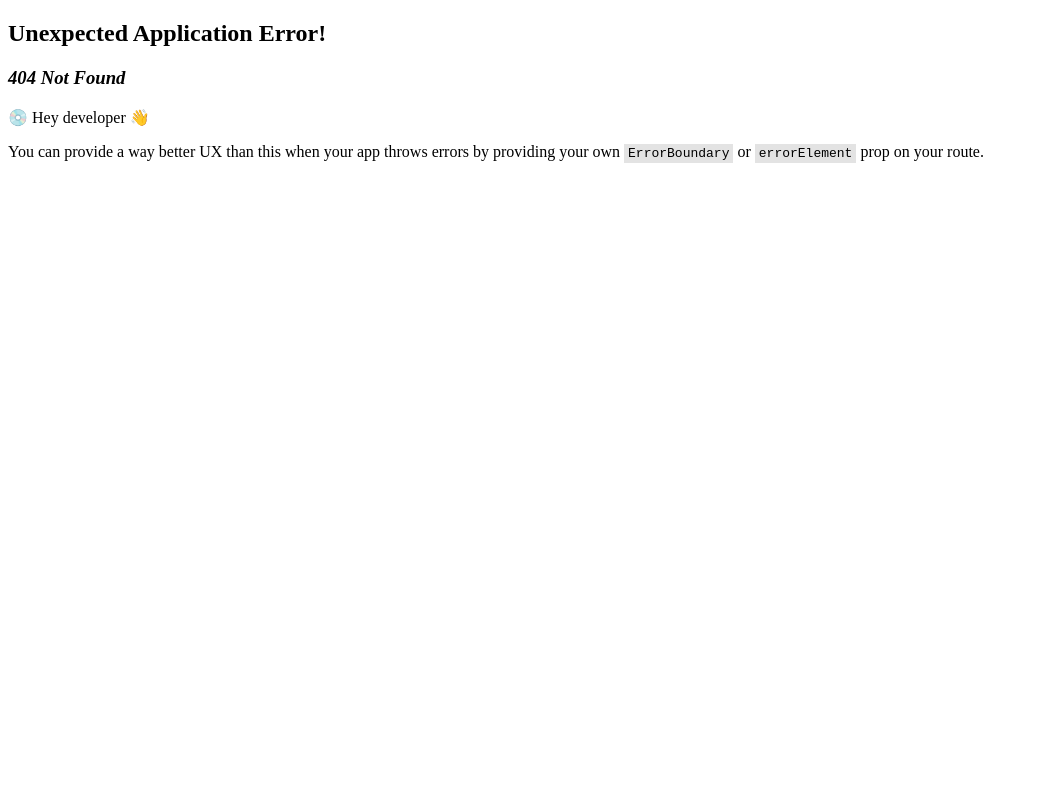
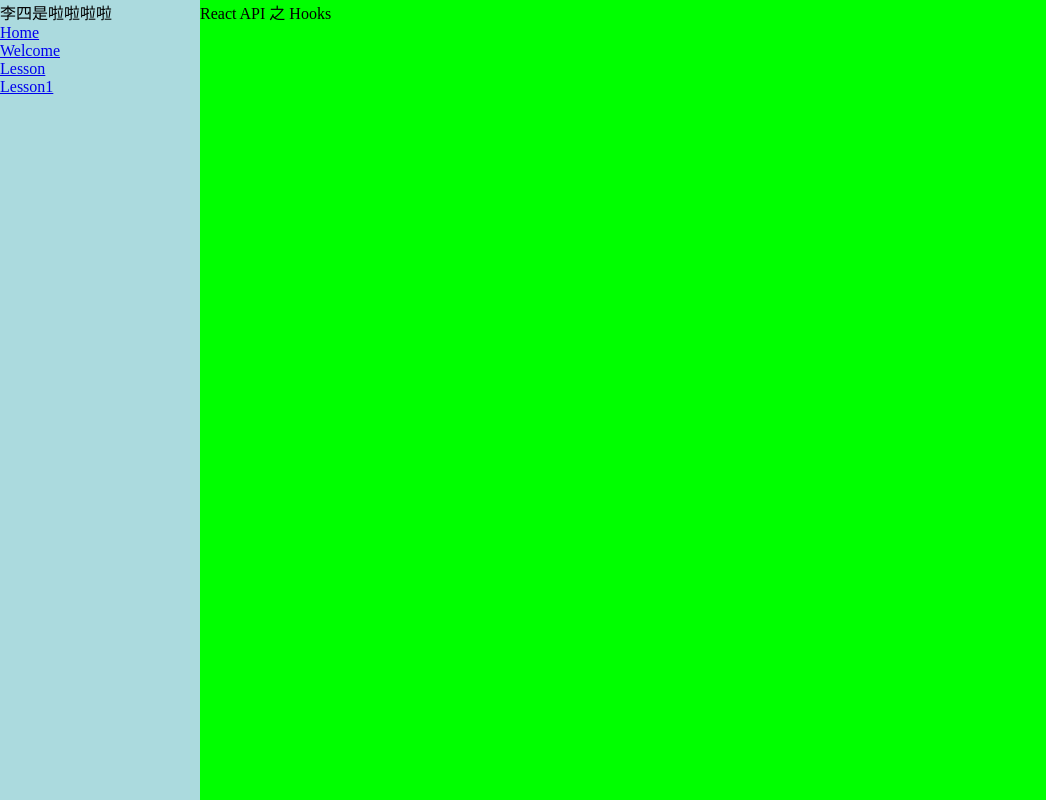
Before and after one commit to xiaofan10/react-cli, a React app: page /lesson1 in a window 1280 px wide. Before the commit this address had no page. Shown: the whole page, without its empty margins (0-1046 px from the left). Built offline with nearby package versions, Linux system fonts and the light colour scheme; the HTML template or start-up script is replaced by a standard one.

Commit message:
fix: init

```diff
--- a/src/App.jsx
+++ b/src/App.jsx
@@ -6,19 +6,28 @@ class App extends Component {
   constructor(props) {
     super(props);
     this.state = {
-      name: '李四是啦啦啦啦'
-    }
+      name: "李四是啦啦啦啦",
+    };
   }
 
   render() {
-    const {name} = this.state;
+    const { name } = this.state;
     return (
       <div className={styles.wrap}>
         <div className={styles.aside}>
           {name}
-          <Link to="/">Home</Link>
-          <Link to="/welcome">About</Link>
-          <Link to="/welcome/lesson">Lesson</Link>
+          <div>
+            <Link to="/">Home</Link>
+          </div>
+          <div>
+            <Link to="/welcome">Welcome</Link>
+          </div>
+          <div>
+            <Link to="/welcome/lesson">Lesson</Link>
+          </div>
+          <div>
+            <Link to="/lesson1">Lesson1</Link>
+          </div>
         </div>
         <div className={styles.main}>
           <Outlet />
--- /dev/null
+++ b/src/page/lesson-1/index.jsx
@@ -0,0 +1,10 @@
+// react 相关教程
+function Lesson1() {
+  return (
+    <div>
+      <div>React API 之 Hooks</div>
+    </div>
+  )
+}
+
+export default Lesson1;
--- a/src/router/index.js
+++ b/src/router/index.js
@@ -1,6 +1,7 @@
 import App from "../App"
 import Welcome from "../page/welcome"
 import Lesson from "../page/lesson"
+import Lesson1 from "../page/lesson-1"
 
 const router = [
   {
@@ -16,6 +17,10 @@ const router = [
             element: <Lesson />,
           }
         ]
+      },
+      {
+        path: "lesson1",
+        element: <Lesson1 />,
       }
     ]
   }
```
Also changed, not shown: src/page/lesson-1/index.less (added).
